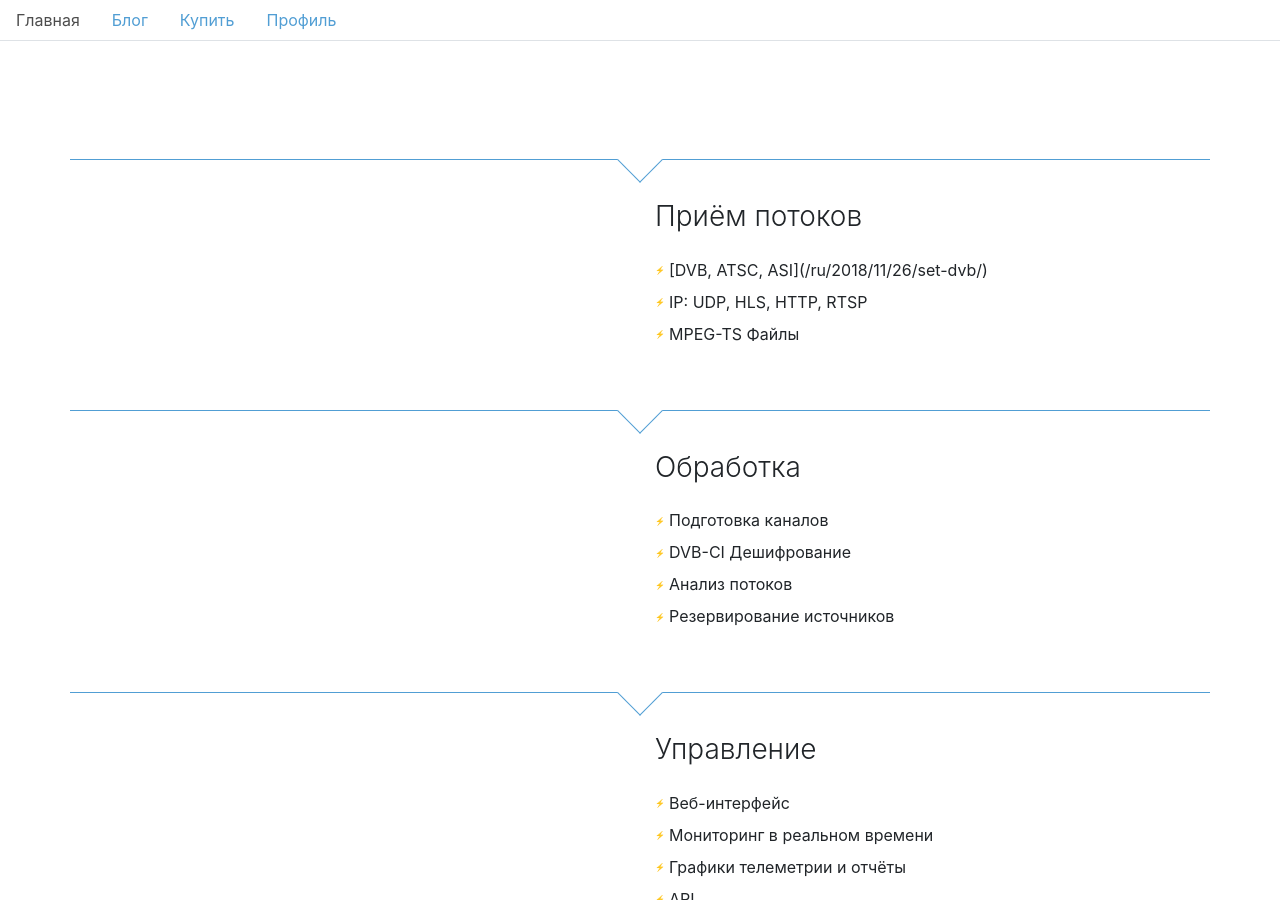
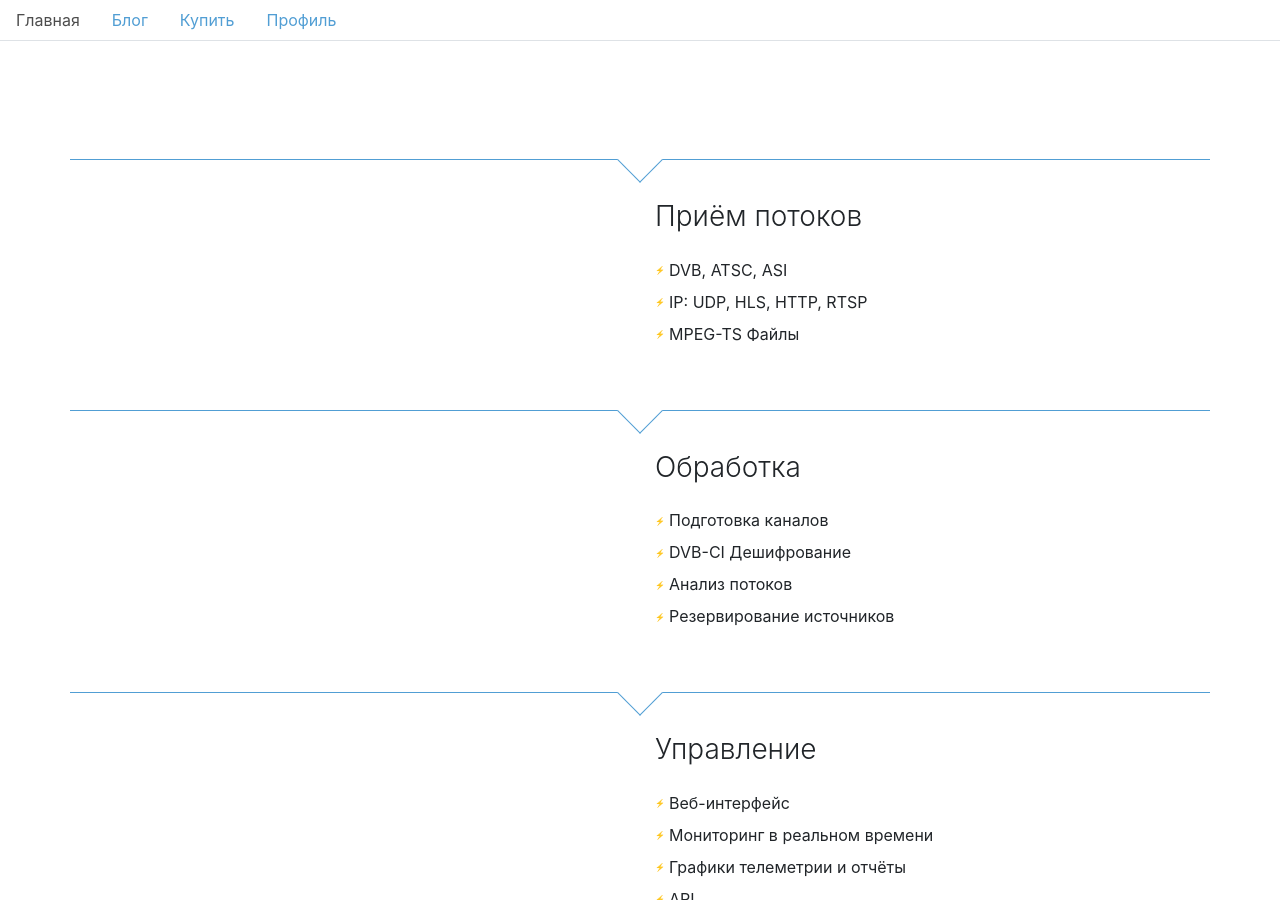
Before and after one commit to ramzes1401ss3/cesbo-www, a Jekyll site: the page built from ru/index.html, in a window 1280 px wide and 900 px high, scrolled down 435 px. Built offline with Jekyll 4.4.1, drawn with Linux system fonts in a browser that asks for light colours; some of the changed lines change nothing that is shown.

Commit message:
Update index.html

```diff
--- a/ru/index.html
+++ b/ru/index.html
@@ -16,7 +16,7 @@ description: Профессиональное программное обесп
 <div class="row landing-block"><div class="col-sm-6">
 	<h3>Приём потоков</h3>
 	<ul>
-		<li>[DVB, ATSC, ASI](/ru/2018/11/26/set-dvb/)</li>
+		<li>DVB, ATSC, ASI</li>
 		<li>IP: UDP, HLS, HTTP, RTSP</li>
 		<li>MPEG-TS Файлы</li>
 	</ul>
```
